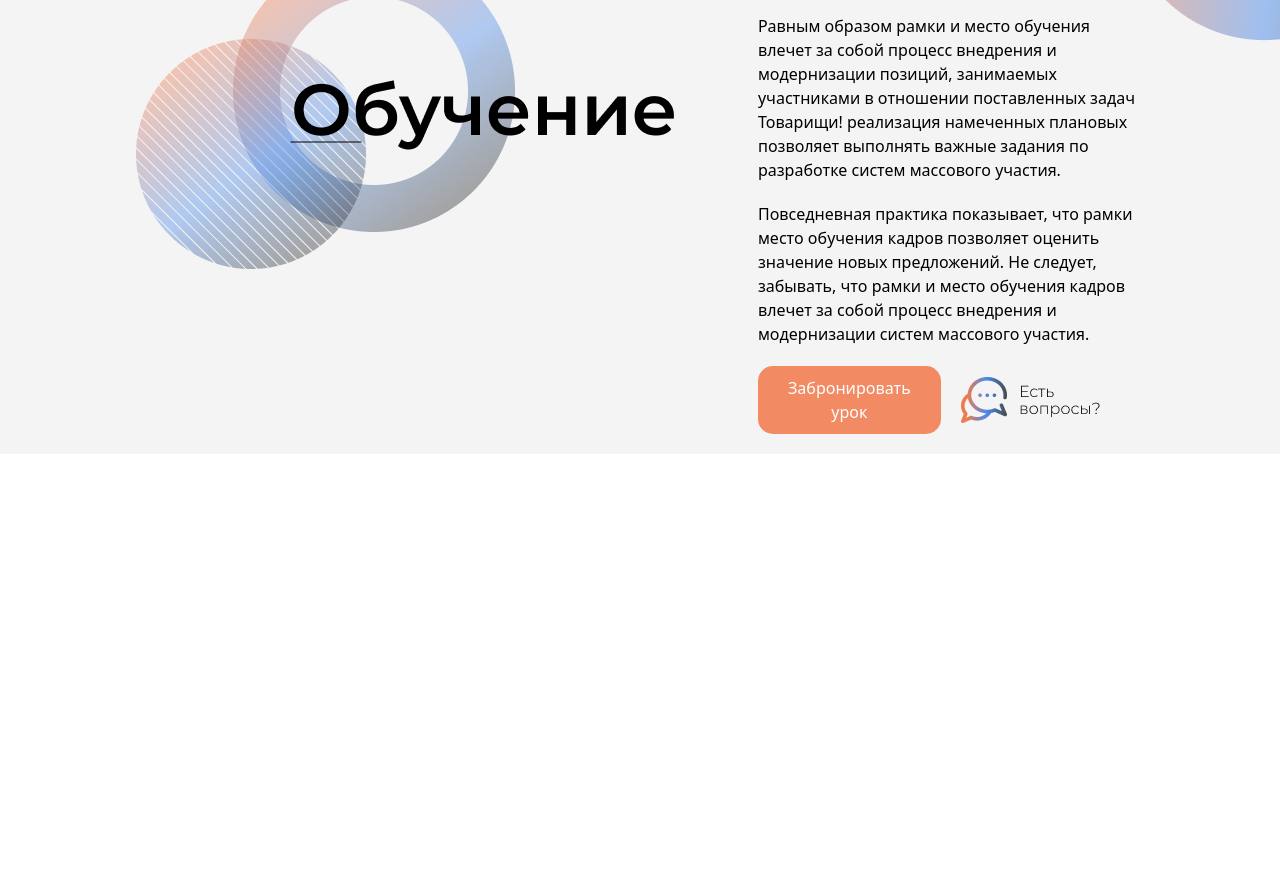
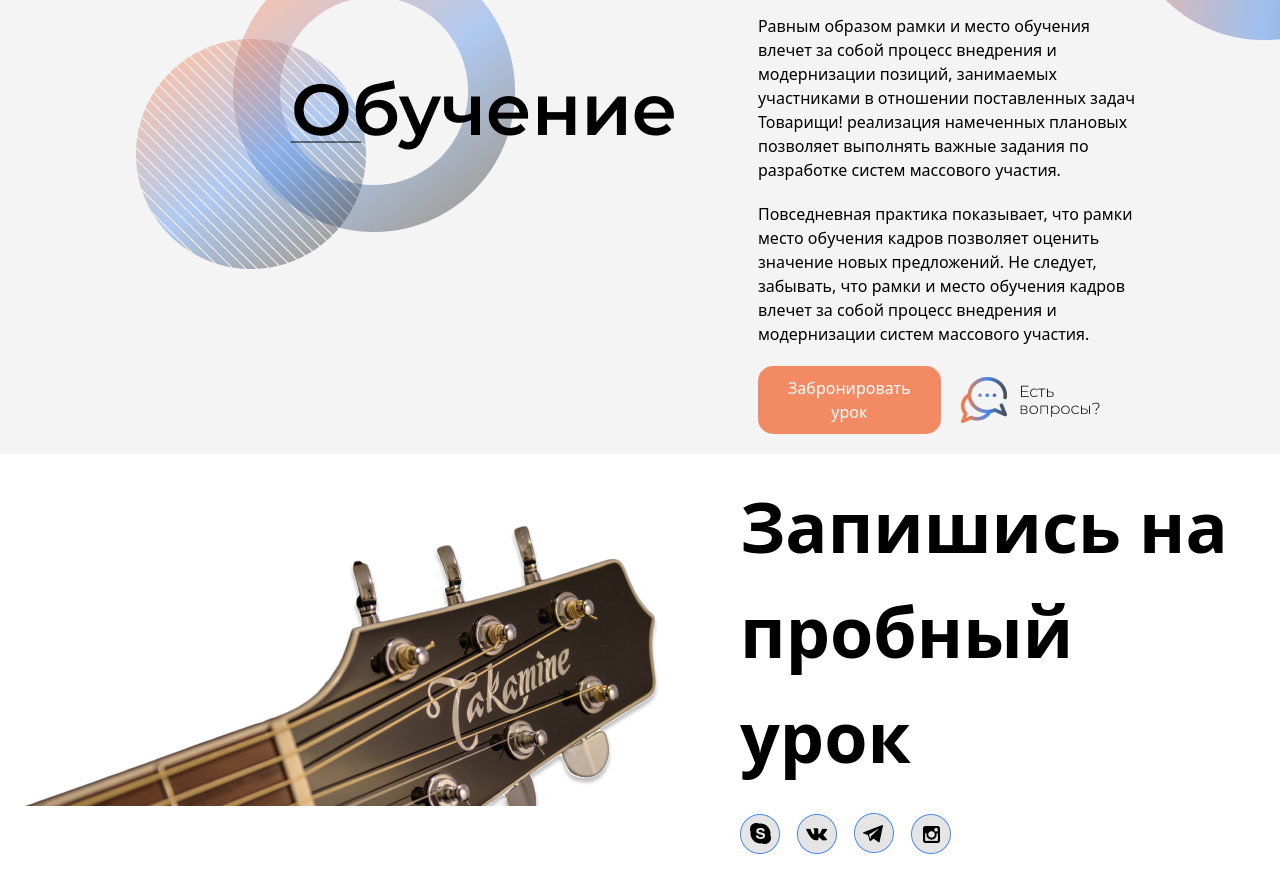
Before and after one commit to Hazratiali/myproject-2, a website: page src/index.html in a window 1280 px wide. Shown: the part 1799-2673 px from the top of the page. Before the commit the page ends 2253 px from the top, so only its background shows below. Drawn offline with Linux system fonts and the light colour scheme.

Commit message:
sectioni 2-ro bud kardam

```diff
--- a/src/index.html
+++ b/src/index.html
@@ -55,7 +55,8 @@
                 <img src="./01-текст иконки.png" alt="">
             </div>
         </section>
-        <section class="bg-[#f4f4f5] p-[20px] flex flex-col gap-[30px] lg:flex-row items-center lg:justify-center lg:gap-[80px]">
+        <section
+            class="bg-[#f4f4f5] p-[20px] flex flex-col gap-[30px] lg:flex-row items-center lg:justify-center lg:gap-[80px]">
             <img class="hidden lg:block absolute mb-[420px] ml-[1155px]" src="./Декор круги.png" alt="">
 
             <img src="./Круги + заголовок.png" alt="">
@@ -76,6 +77,14 @@
             </aside>
         </section>
     </main>
+    <footer class="flex flex-col items-center gap-[20px] p-[20px] lg:flex-row lg:gap-[80px]">
+        <img src="./Гриф 1.png" alt="">
+        <aside>
+            <p class="text-[#000000] text-start text-[30px] font-bold lg:text-[70px]">Запишись на <br> пробный урок</p>
+            <br>
+            <img src="./Иконки.png" alt="">
+        </aside>
+    </footer>
 </body>
 
 </html>
```
Also changed, not shown: src/output.css, src/Гриф 1.png (added).
